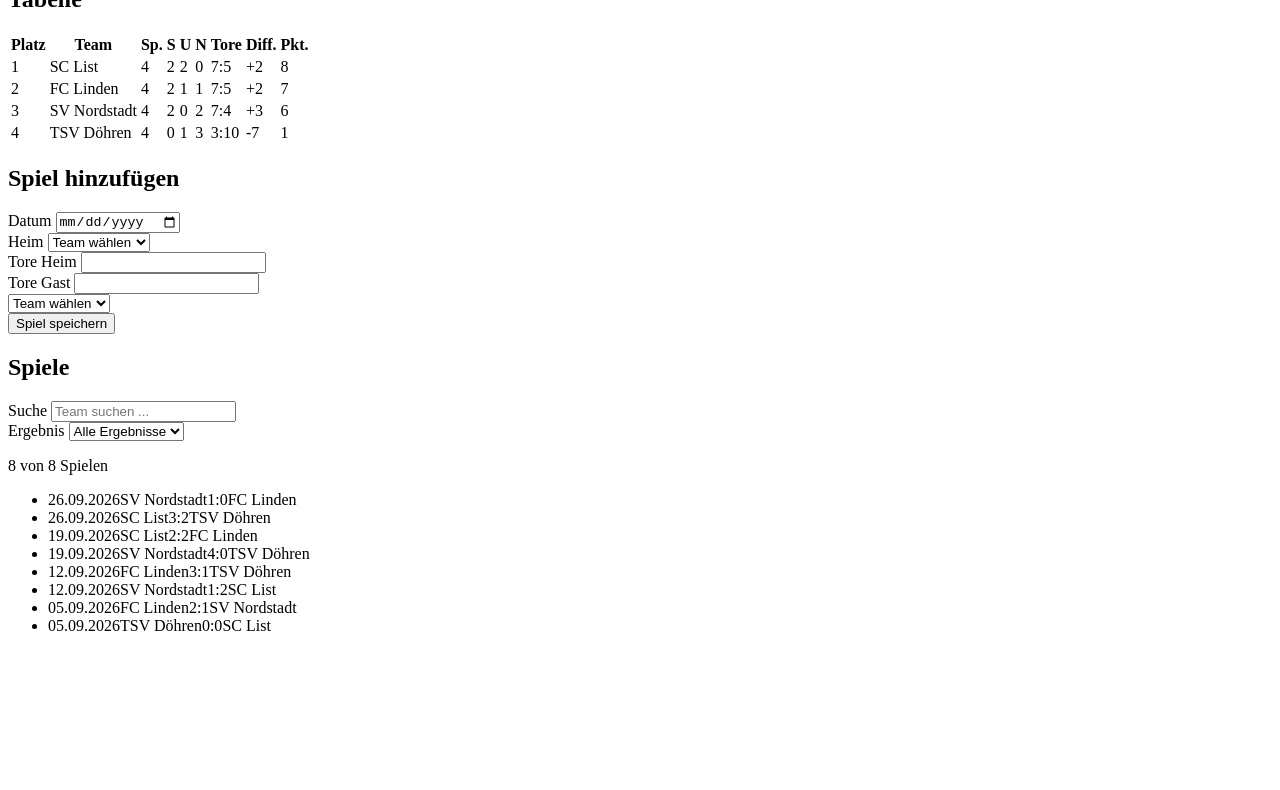
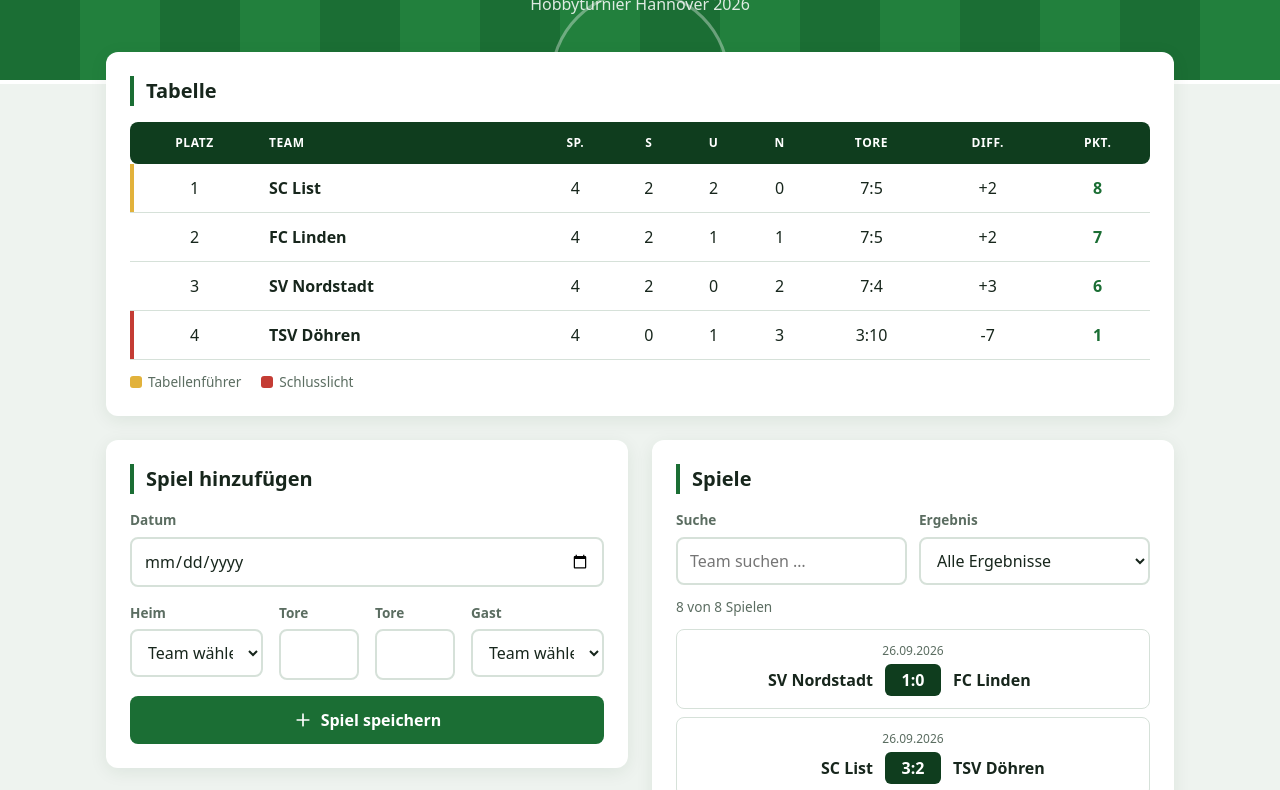
Before and after one commit to fostij/Ligatabelle, a plain HTML site: page index.html in a window 1280 px wide. Shown: the part 132-922 px from the top of the page. Before the commit the page ends 800 px from the top, so only its background shows below. Drawn offline with Linux system fonts and the light colour scheme.

Commit message:
feat: add football themed styles and svg icons

```diff
--- /dev/null
+++ b/css/style.css
@@ -0,0 +1,546 @@
+:root {
+  --color-pitch: #1b6e34;
+  --color-pitch-light: #22803d;
+  --color-pitch-dark: #0f3d1e;
+  --color-chalk: #ffffff;
+  --color-bg: #eef3ef;
+  --color-surface: #ffffff;
+  --color-text: #17261c;
+  --color-muted: #5b6d61;
+  --color-border: #d6e1d9;
+  --color-gold: #e2b23b;
+  --color-red: #c43c34;
+  --color-red-light: #fdecea;
+  --color-green-light: #e6f4ea;
+
+  --radius: 12px;
+  --shadow: 0 4px 18px rgba(15, 61, 30, 0.08);
+  --font: system-ui, -apple-system, 'Segoe UI', Roboto, sans-serif;
+}
+
+*,
+*::before,
+*::after {
+  box-sizing: border-box;
+}
+
+body {
+  margin: 0;
+  font-family: var(--font);
+  line-height: 1.5;
+  color: var(--color-text);
+  background: var(--color-bg);
+}
+
+h1,
+h2,
+p {
+  margin: 0;
+}
+
+:focus-visible {
+  outline: 3px solid var(--color-gold);
+  outline-offset: 2px;
+}
+
+/* ===== Icons ===== */
+.icon-sprite {
+  position: absolute;
+  width: 0;
+  height: 0;
+  overflow: hidden;
+}
+
+.icon {
+  flex-shrink: 0;
+  width: 1.25em;
+  height: 1.25em;
+  fill: none;
+  stroke: currentColor;
+  stroke-width: 2;
+  stroke-linecap: round;
+  stroke-linejoin: round;
+}
+
+/* ===== Kopfbereich im Stil eines Spielfelds ===== */
+.header {
+  position: relative;
+  overflow: hidden;
+  padding: 48px 16px 64px;
+  text-align: center;
+  color: var(--color-chalk);
+  background: repeating-linear-gradient(
+    90deg,
+    var(--color-pitch) 0 80px,
+    var(--color-pitch-light) 80px 160px
+  );
+  border-bottom: 4px solid var(--color-chalk);
+}
+
+/* Mittelkreis als Kreidelinie */
+.header::before {
+  content: '';
+  position: absolute;
+  left: 50%;
+  bottom: -90px;
+  width: 180px;
+  height: 180px;
+  border: 3px solid rgba(255, 255, 255, 0.35);
+  border-radius: 50%;
+  transform: translateX(-50%);
+}
+
+.header__title {
+  position: relative;
+  display: inline-flex;
+  align-items: center;
+  gap: 12px;
+  font-size: clamp(2rem, 5vw, 3rem);
+  letter-spacing: 0.02em;
+  text-transform: uppercase;
+}
+
+.header__icon {
+  width: 1em;
+  height: 1em;
+}
+
+.header__subtitle {
+  position: relative;
+  margin-top: 4px;
+  opacity: 0.85;
+}
+
+/* ===== Layout ===== */
+.main {
+  position: relative;
+  display: grid;
+  gap: 24px;
+  max-width: 1100px;
+  margin: -32px auto 48px;
+  padding: 0 16px;
+}
+
+@media (min-width: 900px) {
+  .main {
+    grid-template-columns: 1fr 1fr;
+    align-items: start;
+  }
+
+  .standings {
+    grid-column: 1 / -1;
+  }
+}
+
+.card {
+  padding: 24px;
+  background: var(--color-surface);
+  border-radius: var(--radius);
+  box-shadow: var(--shadow);
+}
+
+.standings__title,
+.form-section__title,
+.matches__title {
+  margin-bottom: 16px;
+  padding-left: 12px;
+  font-size: 1.25rem;
+  border-left: 4px solid var(--color-pitch);
+}
+
+/* ===== Tabelle ===== */
+.standings {
+  overflow-x: auto;
+}
+
+.standings__table {
+  width: 100%;
+  border-collapse: collapse;
+  font-variant-numeric: tabular-nums;
+}
+
+.standings__table th,
+.standings__table td {
+  padding: 12px 10px;
+  text-align: center;
+  white-space: nowrap;
+}
+
+.standings__table th {
+  font-size: 0.75rem;
+  letter-spacing: 0.05em;
+  text-transform: uppercase;
+  color: var(--color-chalk);
+  background: var(--color-pitch-dark);
+}
+
+.standings__table th:first-child {
+  border-radius: 8px 0 0 8px;
+}
+
+.standings__table th:last-child {
+  border-radius: 0 8px 8px 0;
+}
+
+.standings__table tbody tr {
+  border-bottom: 1px solid var(--color-border);
+  transition: background-color 0.2s;
+}
+
+.standings__table tbody tr:hover {
+  background: var(--color-green-light);
+}
+
+.standings__table th:nth-child(2),
+.standings__table .standings__team {
+  text-align: left;
+  font-weight: 600;
+}
+
+.standings__points {
+  font-weight: 700;
+  color: var(--color-pitch);
+}
+
+/* Markierung für Tabellenführer und Schlusslicht */
+.standings__row--leader td:first-child {
+  box-shadow: inset 4px 0 0 var(--color-gold);
+}
+
+.standings__row--last td:first-child {
+  box-shadow: inset 4px 0 0 var(--color-red);
+}
+
+.standings__legend {
+  display: flex;
+  flex-wrap: wrap;
+  gap: 20px;
+  margin-top: 12px;
+  font-size: 0.85rem;
+  color: var(--color-muted);
+}
+
+.standings__legend-item {
+  display: inline-flex;
+  align-items: center;
+  gap: 6px;
+}
+
+.standings__badge {
+  width: 12px;
+  height: 12px;
+  border-radius: 3px;
+}
+
+.standings__badge--leader {
+  background: var(--color-gold);
+}
+
+.standings__badge--last {
+  background: var(--color-red);
+}
+
+/* ===== Formularfelder ===== */
+label {
+  font-size: 0.85rem;
+  font-weight: 600;
+  color: var(--color-muted);
+}
+
+input,
+select {
+  width: 100%;
+  padding: 10px 12px;
+  font: inherit;
+  color: inherit;
+  background: var(--color-surface);
+  border: 2px solid var(--color-border);
+  border-radius: 8px;
+  transition: border-color 0.2s;
+}
+
+input:focus,
+select:focus {
+  border-color: var(--color-pitch);
+  outline: none;
+}
+
+input[type='number'] {
+  font-size: 1.1rem;
+  font-weight: 700;
+  text-align: center;
+}
+
+/* ===== Formular ===== */
+.match-form {
+  display: grid;
+  grid-template-columns: 1fr 1fr;
+  gap: 16px;
+}
+
+/* Heim | Tore | Tore | Gast wie auf einer Anzeigetafel */
+@media (min-width: 600px) {
+  .match-form {
+    grid-template-columns: 1fr 80px 80px 1fr;
+  }
+}
+
+.match-form__field:first-child,
+.match-form__submit,
+.match-form__messages {
+  grid-column: 1 / -1;
+}
+
+.match-form__field {
+  display: flex;
+  flex-direction: column;
+  gap: 6px;
+}
+
+.match-form__submit {
+  display: inline-flex;
+  align-items: center;
+  justify-content: center;
+  gap: 8px;
+  padding: 12px 20px;
+  font: inherit;
+  font-weight: 700;
+  color: var(--color-chalk);
+  background: var(--color-pitch);
+  border: none;
+  border-radius: 8px;
+  cursor: pointer;
+  transition: background-color 0.2s, transform 0.1s;
+}
+
+.match-form__submit:hover {
+  background: var(--color-pitch-dark);
+}
+
+.match-form__submit:active {
+  transform: scale(0.98);
+}
+
+.match-form__messages {
+  display: grid;
+  gap: 6px;
+  margin: 0;
+  padding: 0;
+  list-style: none;
+}
+
+.match-form__messages:empty {
+  display: none;
+}
+
+.match-form__message {
+  padding: 8px 12px;
+  font-size: 0.9rem;
+  border-radius: 8px;
+}
+
+.match-form__message--error {
+  color: var(--color-red);
+  background: var(--color-red-light);
+}
+
+.match-form__message--success {
+  color: var(--color-pitch);
+  background: var(--color-green-light);
+}
+
+/* ===== Spielliste ===== */
+.matches__controls {
+  display: grid;
+  grid-template-columns: 1fr 1fr;
+  gap: 12px;
+}
+
+.matches__control {
+  display: flex;
+  flex-direction: column;
+  gap: 6px;
+}
+
+.matches__count {
+  margin: 12px 0;
+  font-size: 0.85rem;
+  color: var(--color-muted);
+}
+
+.matches__list {
+  display: grid;
+  gap: 8px;
+  margin: 0;
+  padding: 0;
+  list-style: none;
+}
+
+.matches__empty {
+  padding: 24px;
+  text-align: center;
+  color: var(--color-muted);
+  border: 2px dashed var(--color-border);
+  border-radius: 8px;
+}
+
+.match {
+  display: grid;
+  grid-template-columns: 1fr auto 1fr;
+  align-items: center;
+  gap: 4px 12px;
+  padding: 12px 16px;
+  border: 1px solid var(--color-border);
+  border-radius: 8px;
+  transition: border-color 0.2s, transform 0.2s;
+}
+
+.match:hover {
+  border-color: var(--color-pitch);
+  transform: translateY(-1px);
+}
+
+.match__date {
+  grid-column: 1 / -1;
+  font-size: 0.75rem;
+  text-align: center;
+  color: var(--color-muted);
+}
+
+.match__team {
+  font-weight: 600;
+}
+
+.match__team--home {
+  text-align: right;
+}
+
+.match__team--away {
+  text-align: left;
+}
+
+/* Ergebnis im Stil einer Anzeigetafel */
+.match__score {
+  min-width: 56px;
+  padding: 4px 10px;
+  font-weight: 700;
+  font-variant-numeric: tabular-nums;
+  text-align: center;
+  color: var(--color-chalk);
+  background: var(--color-pitch-dark);
+  border-radius: 6px;
+}
+
+/* ===== Toasts ===== */
+.toast-container {
+  position: fixed;
+  right: 16px;
+  bottom: 16px;
+  left: 16px;
+  z-index: 100;
+  display: flex;
+  flex-direction: column;
+  align-items: flex-end;
+  gap: 8px;
+  pointer-events: none;
+}
+
+.toast {
+  position: relative;
+  overflow: hidden;
+  display: flex;
+  align-items: center;
+  gap: 12px;
+  width: 100%;
+  max-width: 380px;
+  padding: 14px 16px;
+  color: var(--color-chalk);
+  background: var(--color-pitch-dark);
+  border-left: 5px solid;
+  border-radius: 10px;
+  box-shadow: 0 8px 24px rgba(0, 0, 0, 0.2);
+  pointer-events: auto;
+  animation: toast-in 0.3s ease-out;
+}
+
+.toast--success {
+    border-left-color: #4cc27a;
+}
+
+.toast--success .toast__icon {
+  color: #4cc27a;
+}
+
+.toast--error {
+  border-left-color: var(--color-red);
+}
+
+.toast--error .toast__icon {
+  color: #ff7a72;
+}
+
+.toast__text {
+  flex: 1;
+  font-size: 0.95rem;
+}
+
+.toast__close {
+  display: inline-flex;
+  padding: 4px;
+  color: inherit;
+  background: none;
+  border: none;
+  border-radius: 4px;
+  opacity: 0.7;
+  cursor: pointer;
+}
+
+.toast__close:hover {
+  opacity: 1;
+}
+
+/* Fortschrittsbalken: zeigt, wann der Toast verschwindet */
+.toast::after {
+  content: '';
+  position: absolute;
+  left: 0;
+  bottom: 0;
+  width: 100%;
+  height: 3px;
+  background: currentColor;
+  opacity: 0.4;
+  transform-origin: left;
+  animation: toast-progress var(--toast-duration, 3500ms) linear forwards;
+}
+
+.toast--leaving {
+  animation: toast-out 0.3s ease-in forwards;
+}
+
+@keyframes toast-in {
+  from {
+    opacity: 0;
+    transform: translateY(16px);
+  }
+}
+
+@keyframes toast-out {
+  to {
+    opacity: 0;
+    transform: translateX(40px);
+  }
+}
+
+@keyframes toast-progress {
+  to {
+    transform: scaleX(0);
+  }
+}
+
+/* Weniger Bewegung, wenn im System eingestellt */
+@media (prefers-reduced-motion: reduce) {
+  .toast,
+  .toast::after {
+    animation-duration: 1ms;
+  }
+}
--- a/index.html
+++ b/index.html
@@ -3,20 +3,53 @@
 <head>
   <meta charset="UTF-8">
   <meta name="viewport" content="width=device-width, initial-scale=1.0">
-    <title>Ligatabelle - Hobbyturnier</title>
+  <title>Ligatabelle – Hobbyturnier</title>
+  <link rel="stylesheet" href="css/style.css">
   <script src="js/data.js" defer></script>
   <script src="js/league.js" defer></script>
   <script src="js/ui.js" defer></script>
+  <script src="js/toast.js" defer></script>
   <script src="js/app.js" defer></script>
 </head>
 <body>
+  <!-- Icon-Sammlung eingesetzt -->
+  <svg class="icon-sprite" xmlns="http://www.w3.org/2000/svg" aria-hidden="true">
+    <symbol id="icon-ball" viewBox="0 0 24 24">
+      <circle cx="12" cy="12" r="9"/>
+      <path d="M12 8.5l3.3 2.4-1.3 3.9h-4l-1.3-3.9z"/>
+      <path d="M12 8.5V3M15.3 10.9l5.2-1.7M14 14.8l3.2 4.4M10 14.8l-3.2 4.4M8.7 10.9l-5.2-1.7"/>
+    </symbol>
+    <symbol id="icon-plus" viewBox="0 0 24 24">
+      <path d="M12 5v14M5 12h14"/>
+    </symbol>
+    <symbol id="icon-check" viewBox="0 0 24 24">
+      <path d="M5 12.5l4.5 4.5L19 7.5"/>
+    </symbol>
+    <symbol id="icon-alert" viewBox="0 0 24 24">
+      <circle cx="12" cy="12" r="9"/>
+      <path d="M12 7.5V13M12 16.5v.01"/>
+    </symbol>
+    <symbol id="icon-close" viewBox="0 0 24 24">
+      <path d="M6 6l12 12M18 6L6 18"/>
+    </symbol>
+    <symbol id="icon-trash" viewBox="0 0 24 24">
+      <path d="M4 7h16M10 11v6M14 11v6M6 7l1 13h10l1-13M9 7V4h6v3"/>
+    </symbol>
+    <symbol id="icon-edit" viewBox="0 0 24 24">
+      <path d="M4 20h4L19 9l-4-4L4 16v4zM13.5 6.5l4 4"/>
+    </symbol>
+  </svg>
+
   <header class="header">
-        <h1 class="header__title">Ligatabelle</h1>
+    <h1 class="header__title">
+      <svg class="icon header__icon" aria-hidden="true"><use href="#icon-ball"></use></svg>
+      Ligatabelle
+    </h1>
     <p class="header__subtitle">Hobbyturnier Hannover 2026</p>
   </header>
 
   <main class="main">
-        <section class="standings">
+    <section class="card standings">
       <h2 class="standings__title">Tabelle</h2>
       <table class="standings__table">
         <thead>
@@ -34,10 +67,19 @@
         </thead>
         <tbody id="standings-body"></tbody>
       </table>
+      <p class="standings__legend">
+        <span class="standings__legend-item">
+          <span class="standings__badge standings__badge--leader"></span>Tabellenführer
+        </span>
+        <span class="standings__legend-item">
+          <span class="standings__badge standings__badge--last"></span>Schlusslicht
+        </span>
+      </p>
     </section>
 
-        <section class="form-section">
+    <section class="card form-section">
       <h2 class="form-section__title">Spiel hinzufügen</h2>
+
       <form class="match-form" id="match-form" novalidate>
         <div class="match-form__field">
           <label for="match-date">Datum</label>
@@ -50,33 +92,37 @@
         </div>
 
         <div class="match-form__field">
-                    <label for="match-home-goals">Tore Heim</label>
+          <label for="match-home-goals">Tore</label>
           <input type="number" id="match-home-goals" name="homeGoals" min="0" step="1">
         </div>
 
         <div class="match-form__field">
-                    <label for="match-away-goals">Tore Gast</label>
+          <label for="match-away-goals">Tore</label>
           <input type="number" id="match-away-goals" name="awayGoals" min="0" step="1">
         </div>
 
-                <div class="match-form__fields">
-                    <label for="match-away"></label>
-                    <select name="away" id="match-away"></select>
+        <div class="match-form__field">
+          <label for="match-away">Gast</label>
+          <select id="match-away" name="away"></select>
         </div>
 
-                <button type="submit" class="match-form__submit">Spiel speichern</button>
+        <button type="submit" class="match-form__submit">
+          <svg class="icon" aria-hidden="true"><use href="#icon-plus"></use></svg>
+          Spiel speichern
+        </button>
 
         <ul class="match-form__messages" id="form-messages" aria-live="polite"></ul>
       </form>
     </section>
 
-        <section class="matches">
+    <section class="card matches">
       <h2 class="matches__title">Spiele</h2>
       <div class="matches__controls">
         <div class="matches__control">
           <label for="search-text">Suche</label>
-                    <input type="search" id="search-text" placeholder="Team suchen ...">
+          <input type="search" id="search-text" placeholder="Team suchen …">
         </div>
+
         <div class="matches__control">
           <label for="filter-result">Ergebnis</label>
           <select id="filter-result">
@@ -87,10 +133,12 @@
           </select>
         </div>
       </div>
+
       <p class="matches__count" id="match-count"></p>
       <ul class="matches__list" id="match-list"></ul>
     </section>
   </main>
 
+  <div class="toast-container" id="toast-container" aria-live="polite"></div>
 </body>
 </html>
--- a/js/ui.js
+++ b/js/ui.js
@@ -1,9 +1,12 @@
 'use strict';
 
 // Erzeugt eine Tabellenzelle mit Text
-function createCell(text) {
+function createCell(text, className) {
     const cell = document.createElement('td');
     cell.textContent = text;
+    if (className) {
+        cell.className = className;
+    }
     return cell;
 }
 
@@ -37,17 +40,23 @@ function renderStandings(standings) {
     standings.forEach((row, index) => {
         const tr = document.createElement('tr');
 
+        // Tabellenführer und Schlusslicht markieren
+        if (index === 0) {
+            tr.classList.add('standings__row--leader');
+        } else if (index === standings.length - 1) {
+            tr.classList.add('standings__row--last');
+        }
+
         tr.append(
             createCell(index + 1),
-            createCell(row.team),
+            createCell(row.team, 'standings__team'),
             createCell(row.played),
             createCell(row.wins),
             createCell(row.draws),
             createCell(row.losses),
             createCell(`${row.goalsFor}:${row.goalsAgainst}`),
             createCell(formatGoalDifference(row.goalDifference)),
-            createCell(row.points)
-
+            createCell(row.points, 'standings__points')
         );
 
         body.append(tr);
@@ -114,3 +123,19 @@ function renderMatchCount(visibleCount, totalCount) {
     const counter = document.querySelector('#match-count');
     counter.textContent = `${visibleCount} von ${totalCount} Spielen`;
 }
+
+// Namensraum für SVG-Elemente
+const SVG_NS = 'http://www.w3.org/2000/svg';
+
+// Erzeugt ein Icon aus der Icon-Sammlung in index.html
+function createIcon(name) {
+    const svg = document.createElementNS(SVG_NS, 'svg');
+    svg.setAttribute('class', 'icon');
+    svg.setAttribute('aria-hidden', 'true');
+
+    const use = document.createElementNS(SVG_NS, 'use');
+    use.setAttribute('href', `#icon-${name}`);
+
+    svg.append(use);
+    return svg;
+}
```
Lines whose indentation alone changed are shown as unchanged.
